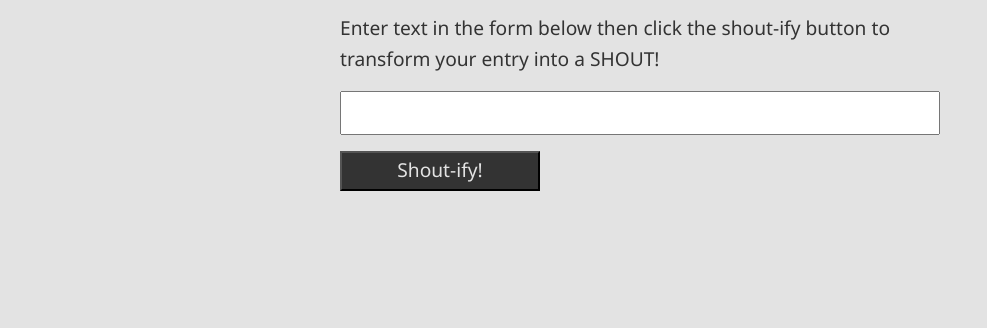
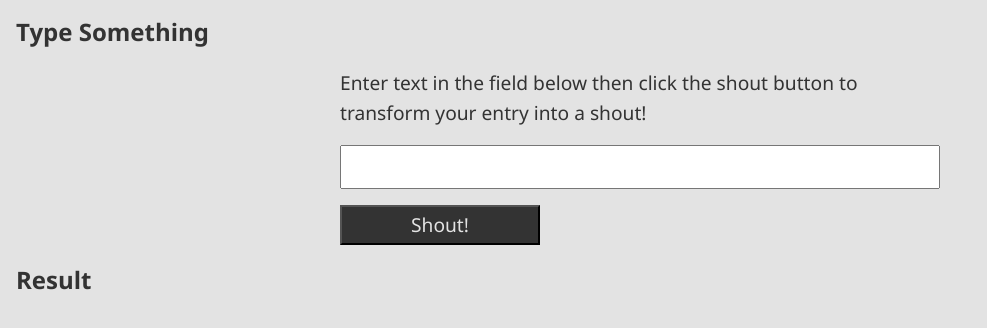
Before and after one commit to kylechinick/shouting-machine, a plain HTML site: page index.html in a window 1280 px wide. Shown: the part 70-398 px from the top of the page, without its empty margins (0-987 px from the left). Drawn offline with Linux system fonts and the light colour scheme.

Commit message:
Edit instruction copy and add 2 new headers for layout clarity

```diff
--- a/index.html
+++ b/index.html
@@ -11,15 +11,17 @@
   </head>
   <body>
     <h1>Welcome to the Shouting Machine</h1>
+    <h2>Type Something</h2>
     <form id="shout-form">
       <label for="message-field">
-        Enter text in the form below then click the shout-ify button to
-        transform your entry into a SHOUT!
+        Enter text in the field below then click the shout button to transform
+        your entry into a shout!
       </label>
       <input type="text" name="message-field" id="message-field" />
-      <button type="submit">Shout-ify!</button>
+      <button type="submit">Shout!</button>
     </form>
     <div>
+      <h2>Result</h2>
       <p id="shout-message"></p>
     </div>
   </body>
```
